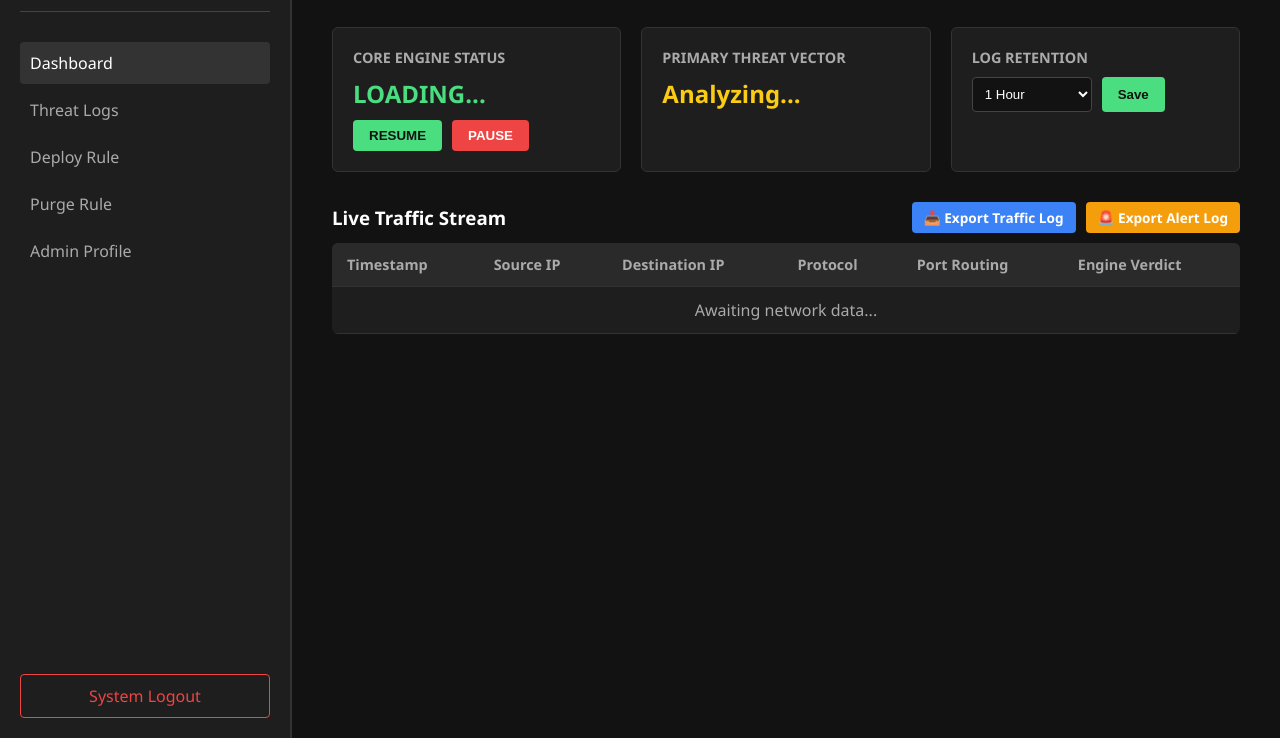
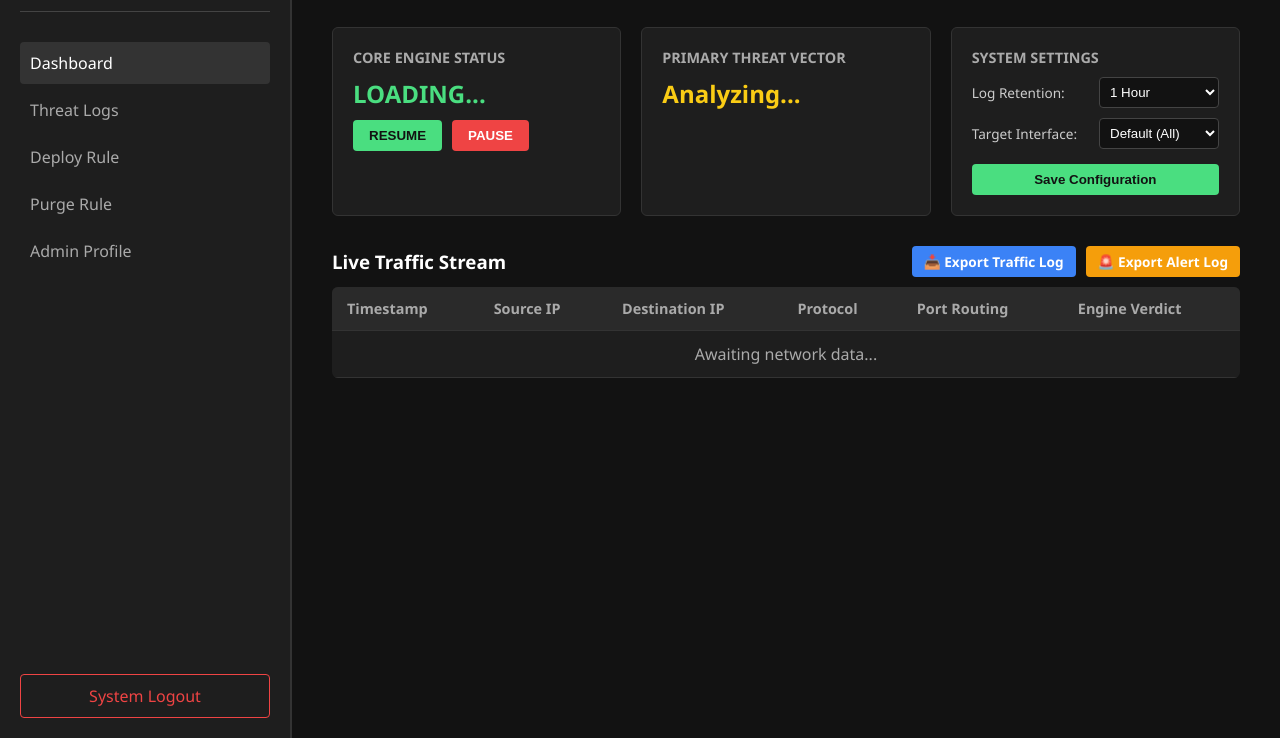
Before and after one commit to Cedric863/project-1, a Flask app: template templates/index.html in a window 1280 px wide. Shown: the part 62-800 px from the top of the page. Run offline with Flask 3, Linux system fonts and the light colour scheme; the template is opened without the code that fills it, so the values that code supplies are empty.

Commit message:
small changes to v2

```diff
--- a/app.py
+++ b/app.py
@@ -1,6 +1,7 @@
 import sqlite3
 import csv
 import io
+from scapy.interfaces import get_if_list
 from flask import Flask, jsonify, render_template, request, session, redirect, url_for, Response
 from werkzeug.security import generate_password_hash, check_password_hash
 from functools import wraps
@@ -256,27 +257,48 @@ def engine_set():
     except Exception as e:
         return jsonify({"error": str(e)})
 
-# --- NEW: Fix for Log Retention Settings ---
+# --- UPDATED SETTINGS ROUTE (Handles Interface & Retention) ---
 @app.route('/api/settings', methods=['GET', 'POST'])
 @login_required
 def api_settings():
     try:
         conn = get_db_connection()
-        # Make sure the table exists just in case
         conn.execute('CREATE TABLE IF NOT EXISTS SYSTEM_SETTINGS (id INTEGER PRIMARY KEY CHECK (id = 1), retention_hours INTEGER)')
-        conn.execute('INSERT OR IGNORE INTO SYSTEM_SETTINGS (id, retention_hours) VALUES (1, 24)')
+
+        # Safely attempt to add the new interface column if it doesn't exist
+        try:
+            conn.execute('ALTER TABLE SYSTEM_SETTINGS ADD COLUMN interface TEXT')
+        except sqlite3.OperationalError:
+            pass
+
+        conn.execute('INSERT OR IGNORE INTO SYSTEM_SETTINGS (id, retention_hours, interface) VALUES (1, 24, "")')
 
         if request.method == 'POST':
             data = request.json
             new_hours = data.get('retention_hours', 24)
-            conn.execute('UPDATE SYSTEM_SETTINGS SET retention_hours = ? WHERE id = 1', (int(new_hours),))
+            new_interface = data.get('interface', '')
+            conn.execute('UPDATE SYSTEM_SETTINGS SET retention_hours = ?, interface = ? WHERE id = 1', (int(new_hours), new_interface))
             conn.commit()
             conn.close()
             return jsonify({"success": True})
         else:
-            row = conn.execute('SELECT retention_hours FROM SYSTEM_SETTINGS WHERE id = 1').fetchone()
+            row = conn.execute('SELECT retention_hours, interface FROM SYSTEM_SETTINGS WHERE id = 1').fetchone()
             conn.close()
-            return jsonify({"retention_hours": row['retention_hours'] if row else 24})
+            return jsonify({
+                "retention_hours": row['retention_hours'] if row else 24,
+                "interface": row['interface'] if row else ""
+            })
+    except Exception as e:
+        return jsonify({"error": str(e)})
+
+# --- NEW API ROUTE: Get Available OS Network Cards ---
+@app.route('/api/interfaces')
+@login_required
+def api_interfaces():
+    try:
+        # Scapy natively lists all active interfaces on the host OS
+        ifaces = get_if_list()
+        return jsonify({"interfaces": ifaces})
     except Exception as e:
         return jsonify({"error": str(e)})
 
--- a/templates/index.html
+++ b/templates/index.html
@@ -73,17 +73,27 @@
             </div>
 
             <div class="card">
-                <h3>Log Retention</h3>
-                <div class="engine-controls" style="margin-top: 5px;">
-                    <select id="retention" style="width: 120px; padding: 8px; background: #121212; color: white; border: 1px solid #444; border-radius: 4px; cursor: pointer;">
+                <h3>System Settings</h3>
+
+                <div style="display: flex; justify-content: space-between; align-items: center; margin-bottom: 10px;">
+                    <span style="font-size: 0.85rem; color: #ccc;">Log Retention:</span>
+                    <select id="retention" style="width: 120px; padding: 6px; background: #121212; color: white; border: 1px solid #444; border-radius: 4px; cursor: pointer;">
                         <option value="1">1 Hour</option>
                         <option value="24">24 Hours</option>
                         <option value="168">1 Week</option>
                         <option value="0">Forever</option>
                     </select>
-                    <button class="btn btn-start" onclick="updateSettings()">Save</button>
                 </div>
-                <small id="save-status" style="color: #4ade80; display: none; margin-top: 5px;">Saved successfully!</small>
+
+                <div style="display: flex; justify-content: space-between; align-items: center; margin-bottom: 15px;">
+                    <span style="font-size: 0.85rem; color: #ccc;">Target Interface:</span>
+                    <select id="interface" style="width: 120px; padding: 6px; background: #121212; color: white; border: 1px solid #444; border-radius: 4px; cursor: pointer;">
+                        <option value="">Default (All)</option>
+                    </select>
+                </div>
+
+                <button class="btn btn-start" style="width: 100%;" onclick="updateSettings()">Save Configuration</button>
+                <small id="save-status" style="color: #4ade80; display: none; margin-top: 10px; text-align: center;">Saved successfully!</small>
             </div>
         </div>
 
@@ -114,6 +124,21 @@
 
     <script>
         // Log Retention Settings
+        // Fetch Hardware Interfaces from OS
+        async function fetchInterfaces() {
+            try {
+                const res = await fetch('/api/interfaces');
+                const data = await res.json();
+                if (data.interfaces) {
+                    const select = document.getElementById('interface');
+                    data.interfaces.forEach(iface => {
+                        select.innerHTML += `<option value="${iface}">${iface}</option>`;
+                    });
+                }
+            } catch(e) { console.error("Error fetching interfaces:", e); }
+        }
+
+        // Updated Settings Functions
         async function fetchSettings() {
             try {
                 const response = await fetch('/api/settings');
@@ -121,16 +146,20 @@
                 if (data.retention_hours !== undefined) {
                     document.getElementById('retention').value = data.retention_hours;
                 }
+                if (data.interface) {
+                    document.getElementById('interface').value = data.interface;
+                }
             } catch (error) { console.error("Error fetching settings:", error); }
         }
 
         async function updateSettings() {
             const hours = document.getElementById('retention').value;
+            const iface = document.getElementById('interface').value;
             try {
                 const res = await fetch('/api/settings', {
                     method: 'POST',
                     headers: { 'Content-Type': 'application/json' },
-                    body: JSON.stringify({ retention_hours: parseInt(hours) })
+                    body: JSON.stringify({ retention_hours: parseInt(hours), interface: iface })
                 });
                 if (res.ok) {
                     const status = document.getElementById('save-status');
@@ -139,6 +168,9 @@
                 }
             } catch (error) { console.error("Error saving settings:", error); }
         }
+
+        // Make sure you call fetchInterfaces() when the page loads!
+        fetchInterfaces();
 
         // Threat Stats
         async function fetchStats() {
```
Also changed, not shown: sniffer.py (+21 -4 lines), README.md (deleted).
